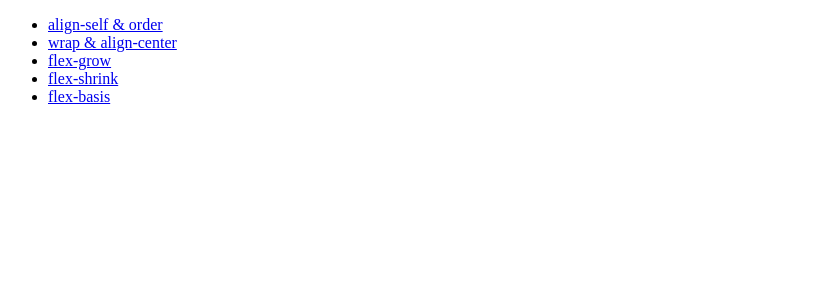
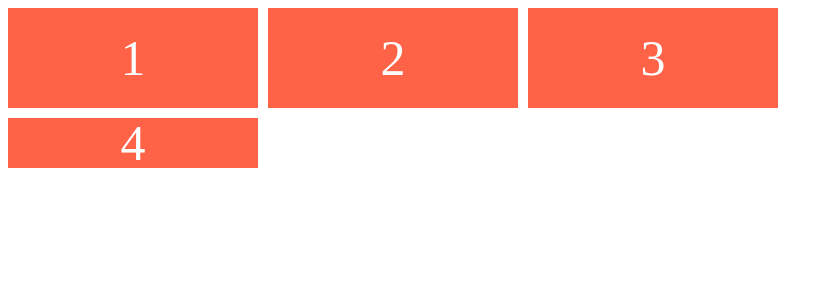
Before and after one commit to nlom0218/css-layout-master, a React (Create React App) app: page /grid/concepts in a window 1280 px wide. Shown: the top 300 px of the page, without its empty margins (0-833 px from the left). Built offline with nearby package versions, Linux system fonts and the light colour scheme.

Commit message:
basic concepts

```diff
--- a/src/App.js
+++ b/src/App.js
@@ -7,6 +7,8 @@ import Wrap from './FlexBox/Wrap';
 import Grow from './FlexBox/Grow';
 import Shrink from './FlexBox/Shrink';
 import Basis from "./FlexBox/Basis"
+import Grid from "./Grid/Grid"
+import BasicConcepts from './Grid/BasicConcepts';
 
 function App() {
   return (
@@ -19,7 +21,8 @@ function App() {
         <Route path="/flexbox/shrink"><Shrink /></Route>
         <Route path="/flexbox/basis"><Basis /></Route>
         <Route path="/flexbox"><FlexBox /></Route>
-        <Route path="/grid"><FlexBox /></Route>
+        <Route path="/grid/concepts"><BasicConcepts /></Route>
+        <Route path="/grid"><Grid /></Route>
       </Switch>
     </Router>
   );
--- /dev/null
+++ b/src/Grid/BasicConcepts.js
@@ -0,0 +1,29 @@
+import React from 'react';
+import styled from 'styled-components';
+
+const Father = styled.div`
+  display: grid;
+  grid-template-columns: 250px 250px 250px;
+  grid-template-rows: 100px 50px;
+  gap: 10px;
+`
+
+const Chlid = styled.div`
+  background-color: tomato;
+  color: white;
+  font-size: 50px;
+  display: flex;
+  justify-content: center;
+  align-items: center;
+`
+
+const BasicConcepts = () => {
+  return (<Father>
+    <Chlid>1</Chlid>
+    <Chlid>2</Chlid>
+    <Chlid>3</Chlid>
+    <Chlid>4</Chlid>
+  </Father>);
+}
+
+export default BasicConcepts;
--- a/src/Grid/Grid.js
+++ b/src/Grid/Grid.js
@@ -12,7 +12,7 @@ const Item = styled.li``
 const FlexBox = () => {
   return (<List>
     <Item>
-      <Link to="/flexbox/alignSelf">align-self & order</Link>
+      <Link to="/grid/concepts">Basic Concepts</Link>
     </Item>
     <Item>
       <Link to="/flexbox/wrap">wrap & align-center</Link>
```
Also changed, not shown: src/Grid/BasicConcepts copy.js (added, +24 -0 lines), 1 other file (tests, documents, lock files or other folders).
